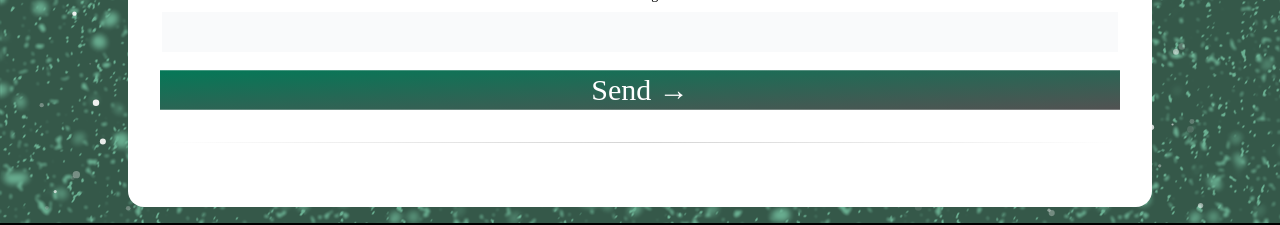
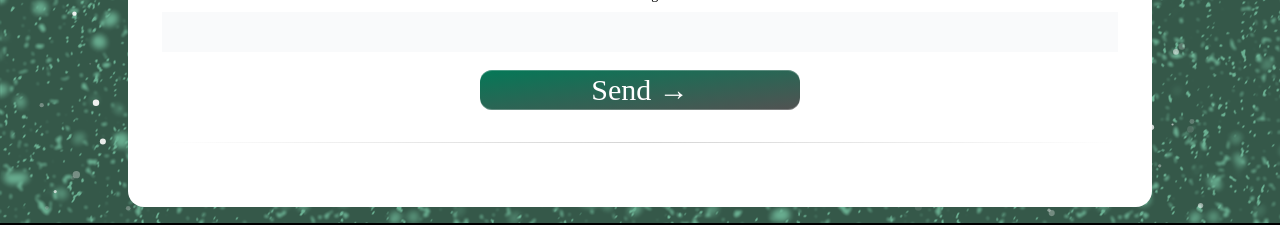
Before and after one commit to rmmccar92/treely, a Next.js app: page / in a window 1280 px wide. Shown: the part 1789-2014 px from the top of the page. Built offline with nearby package versions, Linux system fonts and the light colour scheme; a web font is replaced by a local one.

Commit message:
updated contact form with smaller button

```diff
--- a/app/_components/Contact.tsx
+++ b/app/_components/Contact.tsx
@@ -39,7 +39,7 @@ export function Contact() {
         </LabelInputContainer>
 
         <button
-          className="bg-gradient-to-br relative group/btn from-emerald-700 text-3xl dark:from-zinc-900 dark:to-zinc-900 to-neutral-600 block dark:bg-zinc-800 w-full text-white rounded-md h-10 font-medium shadow-[0px_1px_0px_0px_#ffffff40_inset,0px_-1px_0px_0px_#ffffff40_inset] dark:shadow-[0px_1px_0px_0px_var(--zinc-800)_inset,0px_-1px_0px_0px_var(--zinc-800)_inset]"
+          className="bg-gradient-to-br relative group/btn from-emerald-700 text-3xl dark:from-zinc-900 dark:to-zinc-900 to-neutral-600 block dark:bg-zinc-800 w-1/3 mx-auto text-white rounded-md h-10 rounded-xl font-medium shadow-[0px_1px_0px_0px_#ffffff40_inset,0px_-1px_0px_0px_#ffffff40_inset] dark:shadow-[0px_1px_0px_0px_var(--zinc-800)_inset,0px_-1px_0px_0px_var(--zinc-800)_inset]"
           type="submit"
         >
           Send &rarr;
```
